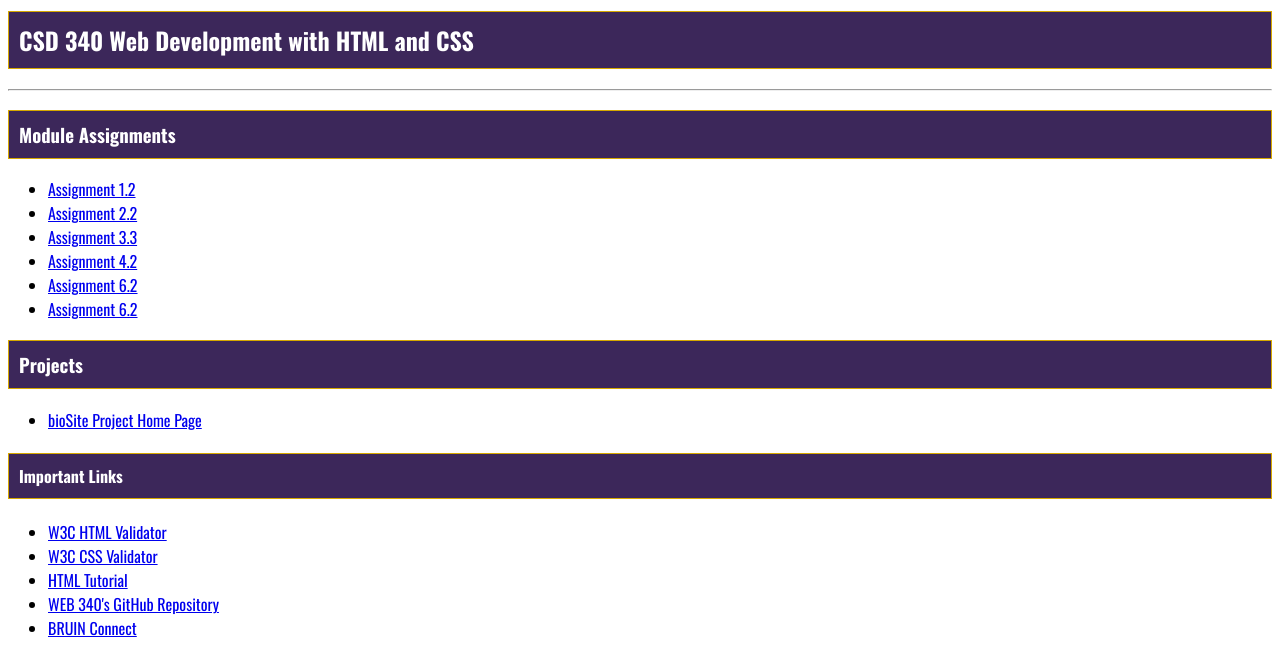
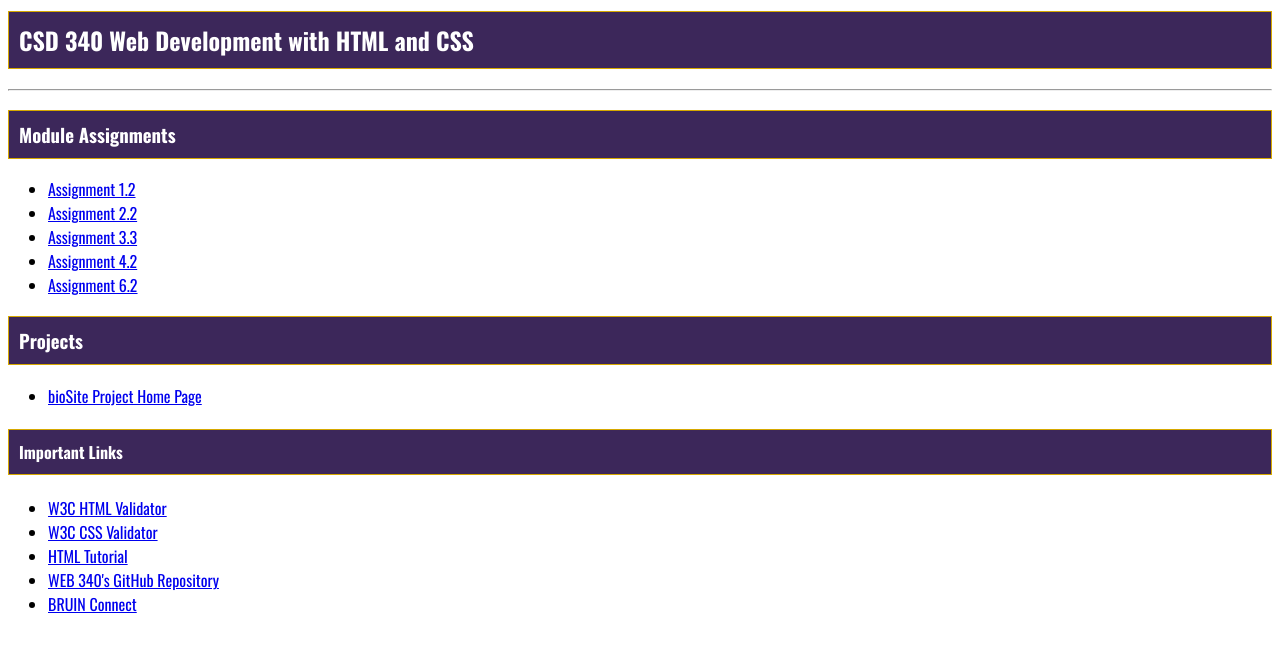
Before and after one commit to brettnsilvia2009/csd-340, a plain HTML site: page index.html in a window 1280 px wide. Shown: the part 133-800 px from the top of the page. Drawn offline with nearby package versions, Linux system fonts and the light colour scheme.

Commit message:
updating

```diff
--- a/index.html
+++ b/index.html
@@ -33,9 +33,7 @@
             <li>
                 <a href="module-6/stovall_Mod6_2.html">Assignment 6.2</a>
             </li>
-<li>
-                <a href="BioSite/about.html">Assignment 6.2</a>
-            </li>
+
         </ul>
 
         <h3>Projects</h3>
```
